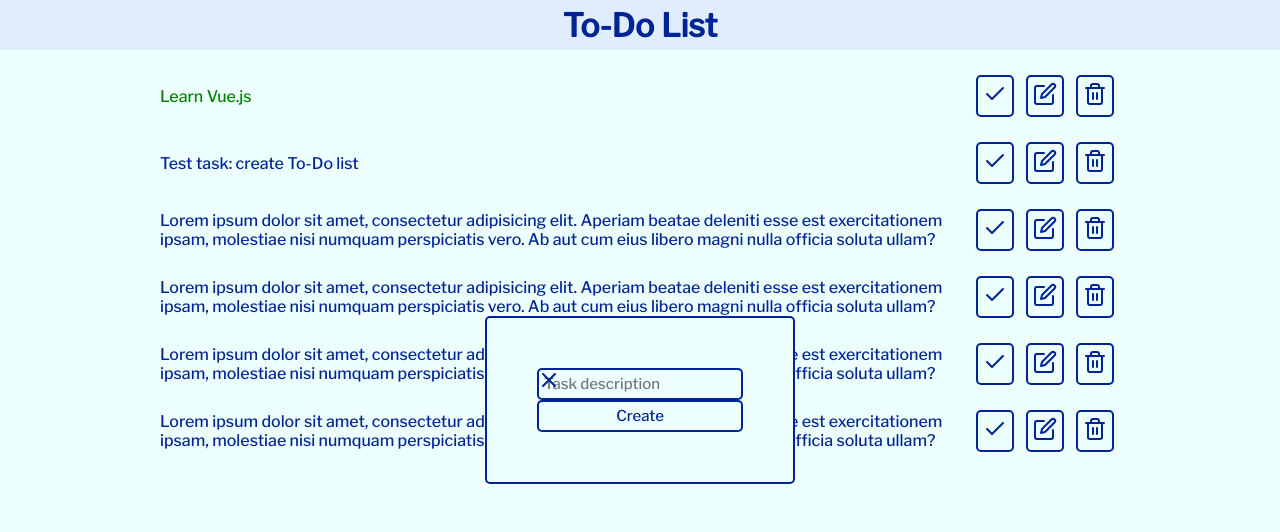
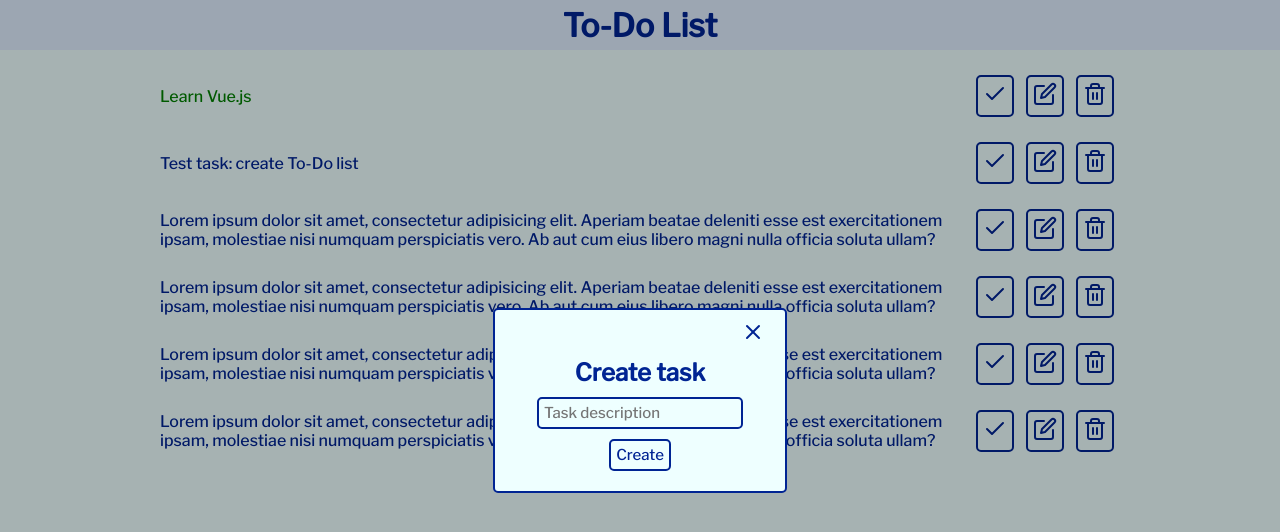
Before and after one commit to kitaminka/vue-todo-list, a Vue app: page / in a window 1280 px wide. Shown: the top 532 px of the page. Built offline with nearby package versions, Linux system fonts and the light colour scheme.

Commit message:
Add task creation

```diff
--- a/src/components/AppDialog.vue
+++ b/src/components/AppDialog.vue
@@ -1,10 +1,12 @@
 <template>
-	<div class="dialog">
-		<div class="dialog__content">
-			<div class="dialog__close">
+	<div class="dialog" v-if="show" @click.stop="hideDialog">
+		<div class="dialog__window" @click.stop>
+			<div class="window__close" @click="hideDialog">
 				<img src="../assets/close.svg" alt="Close">
 			</div>
-			<slot />
+			<div class="window__content">
+				<slot />
+			</div>
 		</div>
 	</div>
 </template>
@@ -12,8 +14,16 @@
 <script>
 export default {
 	name: 'AppDialog',
-	components: {
-
+	props: {
+		show: {
+			type: Boolean,
+			default: false
+		}
+	},
+	methods: {
+		hideDialog() {
+			this.$emit('update:show', false)
+		}
 	}
 }
 </script>
@@ -25,20 +35,25 @@ export default {
 	right: 0;
 	left: 0;
 	position: absolute;
+	background: rgba(0, 0, 0, 0.3);
 	display: flex;
 }
-.dialog__content {
+.dialog__window {
 	margin: auto;
 	display: flex;
 	flex-direction: column;
-	padding: 50px;
+	padding: 10px 20px;
 	background-color: #eeffff;
 	border: 2px #002493 solid;
 	border-radius: 5px;
 }
-.dialog__close {
-	position: fixed;
+.window__close {
 	border: none;
+	align-self: flex-end;
 	cursor: pointer;
+	margin-bottom: 10px;
+}
+.window__content {
+	margin-bottom: 10px;
 }
 </style>
--- a/src/components/AppInput.vue
+++ b/src/components/AppInput.vue
@@ -1,14 +1,19 @@
 <template>
-	<input :type="type" class="input">
+	<input class="input" @input="updateInput" :value="modelValue" type="text">
 </template>
 
 <script>
 export default {
 	name: 'AppInput',
 	props: {
-		type: {
-			type: String,
-			default: 'text'
+		modelValue: {
+			type: [String, Number],
+			default: ''
+		}
+	},
+	methods: {
+		updateInput(event) {
+			this.$emit('update:modelValue', event.target.value)
 		}
 	}
 }
--- a/src/components/TaskForm.vue
+++ b/src/components/TaskForm.vue
@@ -1,6 +1,10 @@
 <template>
-	<app-input placeholder="Task description"></app-input>
-	<app-button>Create</app-button>
+	<form class="form" @submit.prevent>
+		<h2 class="form__header">Create task</h2>
+		<app-input class="form__input" v-model="task.description" placeholder="Task description" @focus="clearError"></app-input>
+		<p v-if="error" class="form__error">{{error}}</p>
+		<app-button type="submit" @click="createTask">Create</app-button>
+	</form>
 </template>
 
 <script>
@@ -12,10 +16,51 @@ export default {
 	components: {
 		AppButton,
 		AppInput
+	},
+	data() {
+		return {
+			task: {
+				description: ''
+			},
+			error: ''
+		}
+	},
+	methods: {
+		createTask() {
+			if (this.task.description !== '') {
+				this.task.id = Date.now();
+				this.$emit('createTask', this.task);
+				this.task = {
+					description: ''
+				}
+			} else {
+				this.error = 'Task description must not be empty'
+			}
+		},
+		clearError() {
+			this.error = '';
+		}
 	}
 }
 </script>
 
 <style scoped>
-
+.form {
+	width: 250px;
+	display: flex;
+	flex-direction: column;
+	justify-content: center;
+	text-align: center;
+	align-items: center;
+}
+.form__header {
+	color: #002493;
+}
+.form__input {
+	margin: 10px 0;
+}
+.form__error {
+	color: red;
+	margin-bottom: 10px;
+}
 </style>
--- a/src/components/TaskListItem.vue
+++ b/src/components/TaskListItem.vue
@@ -74,7 +74,6 @@ export default {
 		flex-direction: column;
 	}
 	.list-item__description {
-		text-align: center;
 		font-size: 15px;
 	}
 }
--- a/src/store/index.js
+++ b/src/store/index.js
@@ -41,11 +41,17 @@ export default createStore({
     }
   },
   mutations: {
+    createTask(state, payload) {
+      state.tasks.push(payload);
+    },
     changeTaskStatus(state, payload) {
       state.tasks.find((t) => t.id === payload?.task.id).completed = payload?.completed;
     }
   },
   actions: {
+    createTask({commit}, task) {
+      commit('createTask', task);
+    },
     toggleTaskStatus({commit}, task) {
       if (task.completed) {
         commit('changeTaskStatus', {
--- a/src/views/HomeView.vue
+++ b/src/views/HomeView.vue
@@ -1,12 +1,13 @@
 <template>
+
   <task-list :tasks="sortedTasks"/>
-	<app-dialog>
-		<task-form />
+	<app-dialog v-model:show="dialogShow">
+		<task-form @createTask="createTaskForm"/>
 	</app-dialog>
 </template>
 
 <script>
-import {mapGetters} from 'vuex';
+import { mapActions, mapGetters } from 'vuex';
 import TaskList from '@/components/TaskList';
 import AppDialog from '@/components/AppDialog';
 import TaskForm from '@/components/TaskForm';
@@ -17,6 +18,20 @@ export default {
 		AppDialog,
 		TaskList,
 		TaskForm
+	},
+	data() {
+		return {
+			dialogShow : true,
+		}
+	},
+	methods: {
+		...mapActions({
+			createTask: 'createTask'
+		}),
+		createTaskForm(task) {
+			this.createTask(task);
+			this.dialogShow = false;
+		}
 	},
   computed: {
     ...mapGetters({
```
